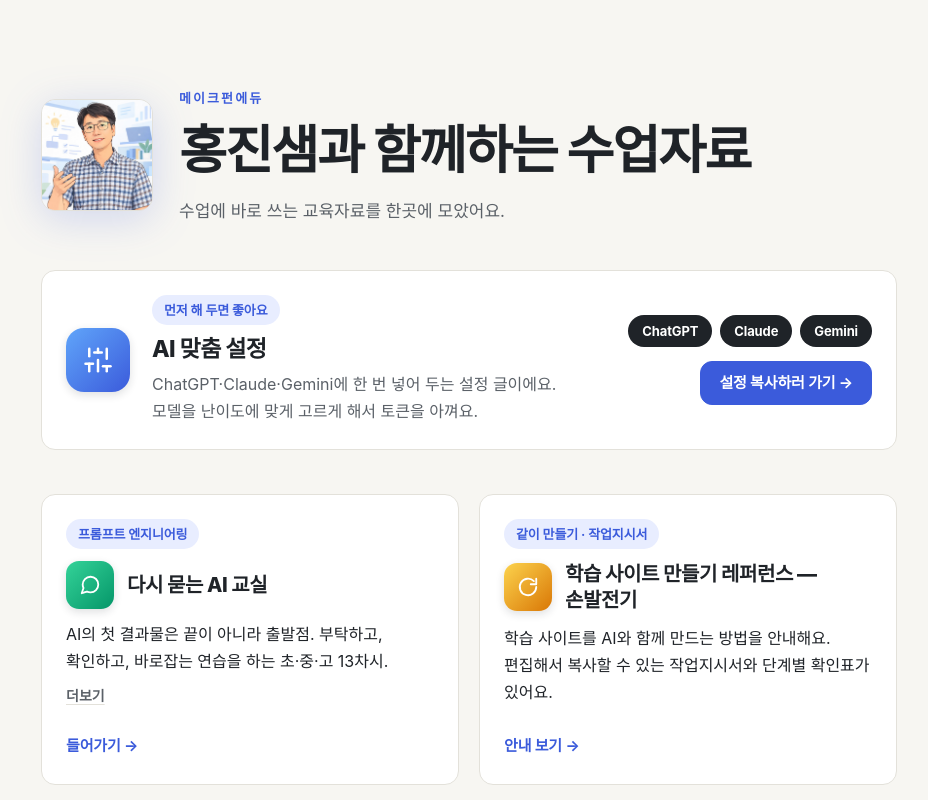
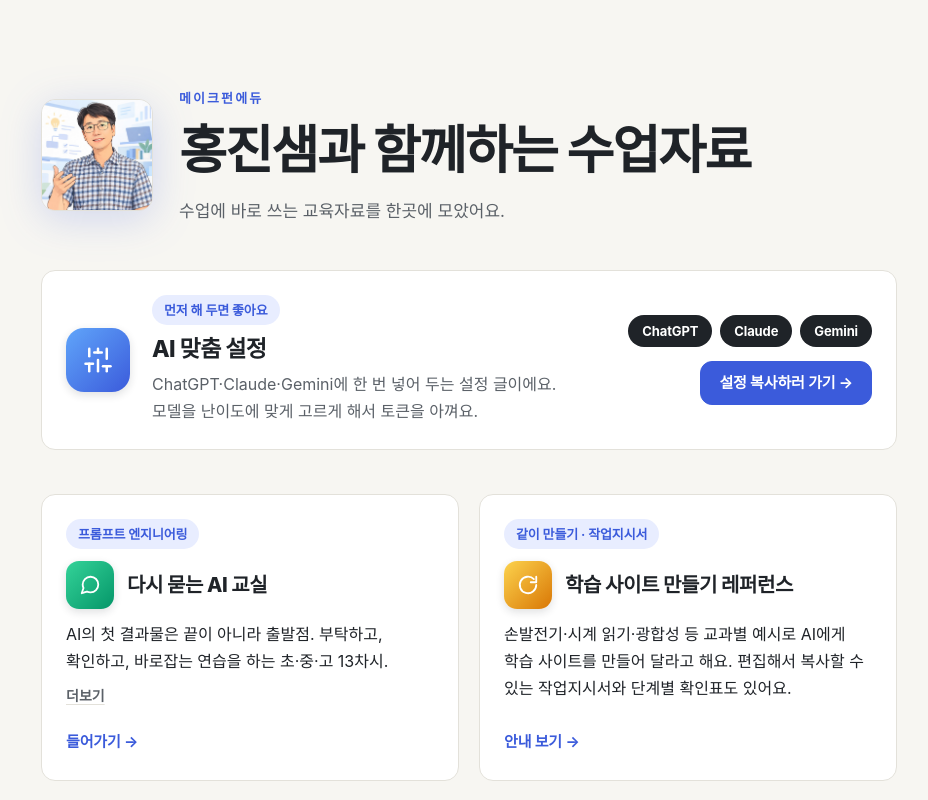
Before and after one commit to hjin118/makefunedu, a React (Vite) app: page / in a window 1280 px wide. Shown: the top 800 px of the page, without its empty margins (171-1099 px from the left). Built offline with nearby package versions, Linux system fonts and the light colour scheme; a web font is replaced by a local one.

Commit message:
change: 홈 카드 제목에서 손발전기 문구 제거 — 교과별 예시 안내로 교체

```diff
--- a/src/pages/HomePage.tsx
+++ b/src/pages/HomePage.tsx
@@ -86,9 +86,9 @@ const RESOURCES: ResourceCard[] = [
   },
   {
     tag: "같이 만들기 · 작업지시서",
-    title: "학습 사이트 만들기 레퍼런스 — 손발전기",
+    title: "학습 사이트 만들기 레퍼런스",
     short:
-      "학습 사이트를 AI와 함께 만드는 방법을 안내해요. 편집해서 복사할 수 있는 작업지시서와 단계별 확인표가 있어요.",
+      "손발전기·시계 읽기·광합성 등 교과별 예시로 AI에게 학습 사이트를 만들어 달라고 해요. 편집해서 복사할 수 있는 작업지시서와 단계별 확인표도 있어요.",
     cta: "안내 보기 →",
     to: "/handgen/",
     tile: {
```
